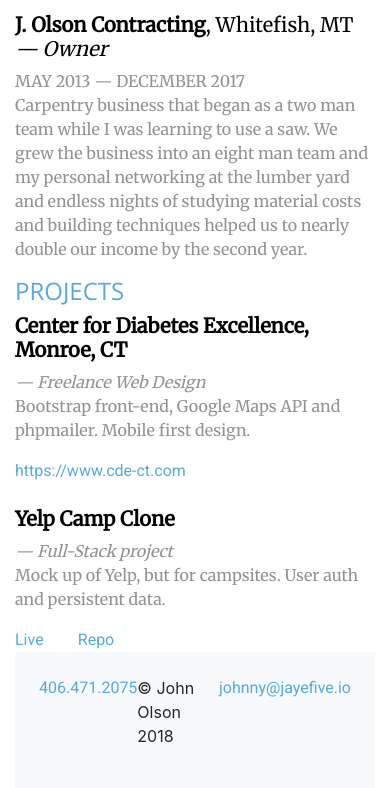
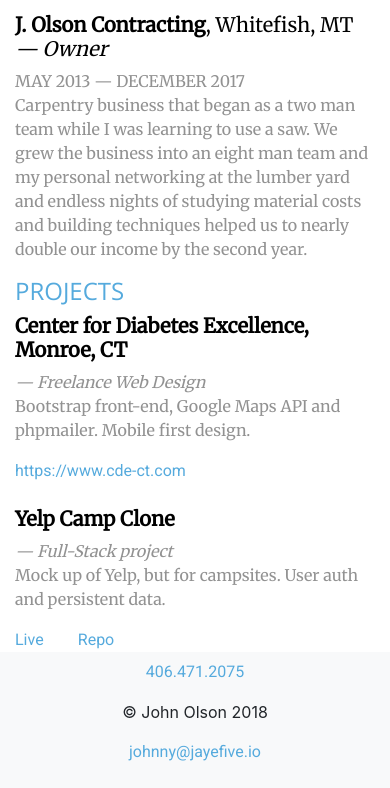
Before and after one commit to JayeFive/jayefive-dot-io-december-2018, a plain HTML site: page index.html in a window 390 px wide. Shown: the part 2095-2883 px from the top of the page. Drawn offline with nearby package versions, Linux system fonts and the light colour scheme.

Commit message:
fix footer responsiveness

```diff
--- a/index.html
+++ b/index.html
@@ -163,10 +163,16 @@
 
     <!--Footer-->
     <footer>
-      <div class="d-flex p-4 flex-row bg-light justify-content-between">
-        <a href="tel:+1-406-471-2075">406.471.2075</a>
-        <p>&copy John Olson 2018</p>
-        <a href="mailto:johnny@jayefive.io">johnny@jayefive.io</a>
+      <div class="row p-2 bg-light">
+        <div class="col-md-4">
+          <a href="tel:+1-406-471-2075"><p class="text-center text-md-left">406.471.2075</p></a>
+        </div>
+        <div class="col-md-4">
+          <p class="text-center">&copy John Olson 2018</p>
+        </div>
+        <div class="col-md-4">
+          <a href="mailto:johnny@jayefive.io"><p class="text-center text-md-right">johnny@jayefive.io</p></a>
+        </div>
       </div>
     </footer>
   </div>
```
